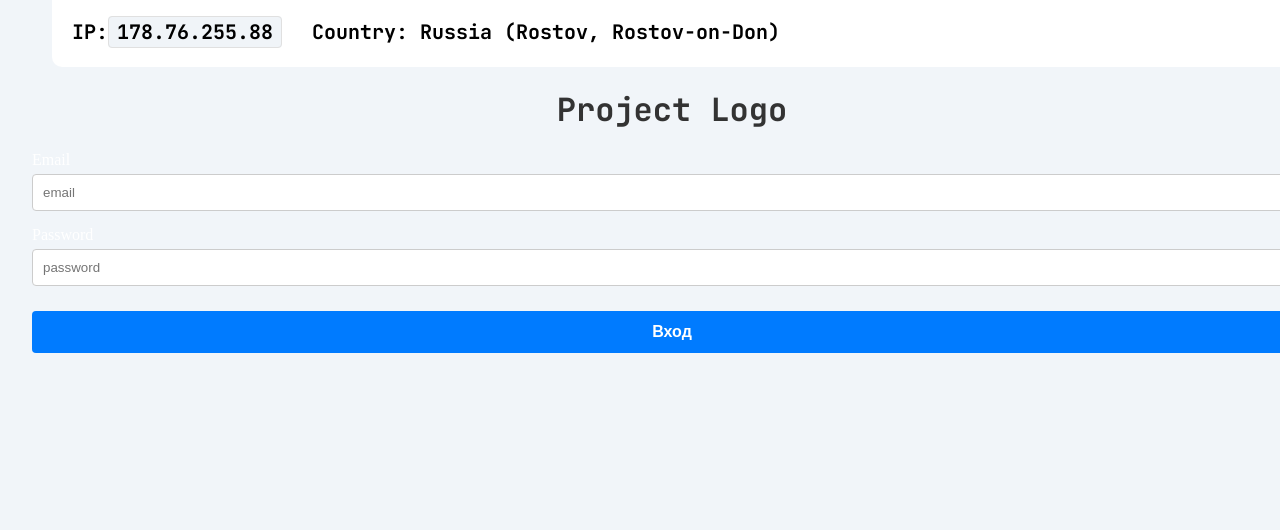
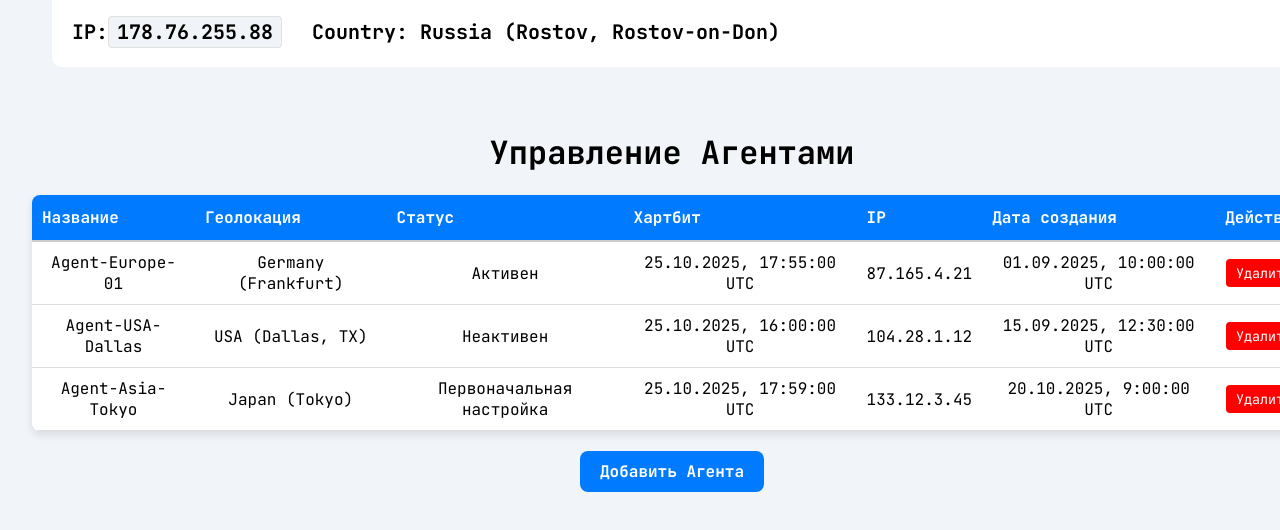
Before and after one commit to ruslantur77/Netcheck, a React (Vite) app in the folder frontend/Aeza-hackathon/: page /agents in a window 1280 px wide. Shown: the top 530 px of the page. Built offline with nearby package versions, Linux system fonts and the light colour scheme; no server answers.

Commit message:
added major functionality for agents

```diff
--- a/frontend/Aeza-hackathon/src/pages/AgentsPage.css
+++ b/frontend/Aeza-hackathon/src/pages/AgentsPage.css
@@ -0,0 +1,22 @@
+/* Добавьте эти стили в ваш глобальный CSS-файл (App.css или index.css) */
+
+.agents-wrapper {
+  display: flex;
+  justify-content: center;
+  align-items: flex-start;
+  min-height: 100vh;
+  /* Убрана margin-top, так как Header уже добавлен */
+}
+
+.agents-page {
+  width: 90vw;
+  max-width: 1280px;
+  /* margin-top: 4rem; // Если Header фиксированный, это нужно, иначе зависит от вашего App.jsx */
+  margin-top: 20px;
+  padding-bottom: 50px;
+}
+
+h1 {
+  color: #000; /* Черный текст */
+  font-family: 'JetBrains Mono', monospace;
+}
--- a/frontend/Aeza-hackathon/src/pages/AgentsPage.jsx
+++ b/frontend/Aeza-hackathon/src/pages/AgentsPage.jsx
@@ -1,185 +1,259 @@
-// src/components/pages/SignInPage.jsx
-import React, { useState } from 'react';
+// src/components/pages/AgentsPage.jsx
+
+import React, { useState, useEffect, useCallback, useMemo } from 'react';
+// import api from '../../utils/api'; // ⚠️ Отключаем реальный API
 import { useNavigate } from 'react-router-dom';
-import axios from 'axios'; // Используем стандартный импорт axios
 
-// --- Заглушки Компонентов (замените на свои реальные компоненты) ---
+// --- Моковые Данные (для демонстрации) ---
+const MOCK_AGENTS_DATA = {
+    items: [
+        {
+            id: 1,
+            name: 'Agent-Europe-01',
+            region: 'Germany (Frankfurt)',
+            local_ip: '192.168.1.10',
+            public_ip: '87.165.4.21',
+            status: 'active', // Активен
+            last_heartbeat: '2025-10-25T17:55:00Z',
+            created_at: '2025-09-01T10:00:00Z',
+        },
+        {
+            id: 2,
+            name: 'Agent-USA-Dallas',
+            region: 'USA (Dallas, TX)',
+            local_ip: '172.16.0.5',
+            public_ip: '104.28.1.12',
+            status: 'inactive', // Неактивен
+            last_heartbeat: '2025-10-25T16:00:00Z',
+            created_at: '2025-09-15T12:30:00Z',
+        },
+        {
+            id: 3,
+            name: 'Agent-Asia-Tokyo',
+            region: 'Japan (Tokyo)',
+            local_ip: '10.0.0.8',
+            public_ip: '133.12.3.45',
+            status: 'setup', // Ожидание
+            last_heartbeat: '2025-10-25T17:59:00Z',
+            created_at: '2025-10-20T09:00:00Z',
+        },
+    ],
+    // Пагинационные поля удалены
+};
+// ------------------------------------------
 
-// 1. Заглушка для Logo
-const Logo = () => <h1 style={{ marginBottom: '20px', color: '#333' }}>Project Logo</h1>;
+// --- Функции-заглушки для форматирования ---
+const formatDate = (dateString) => {
+    if (!dateString) return 'N/A';
+    return new Date(dateString).toLocaleString('ru-RU', { timeZoneName: 'short' });
+};
+// -------------------------------------------
 
-// 2. Заглушка для AuthInput
-// В реальном проекте этот компонент должен управлять состоянием вводом
-const AuthInput = ({ title, type, isWrong, value, onChange }) => (
-  <div style={{ marginBottom: '15px' }}>
-    <label style={{ display: 'block', textAlign: 'left', marginBottom: '5px' }}>
-      {title.charAt(0).toUpperCase() + title.slice(1)}
-    </label>
-    <input
-      type={type}
-      placeholder={title}
-      value={value}
-      onChange={onChange}
+// --- Заглушки Компонентов (без изменений, кроме удаления Pagination) ---
+
+const Table = ({ items, columns, onAction, onItemClick }) => {
+    if (!items || items.length === 0) {
+        return <p style={{ textAlign: 'center', marginTop: '30px', fontFamily: 'JetBrains Mono, monospace' }}>Нет активных агентов.</p>;
+    }
+
+    return (
+        <table style={{
+            width: '100%',
+            borderCollapse: 'collapse',
+            marginTop: '20px',
+            fontFamily: 'JetBrains Mono, monospace',
+            borderRadius: '8px',
+            overflow: 'hidden',
+            boxShadow: '0 4px 8px rgba(0, 0, 0, 0.1)'
+        }}>
+            <thead>
+                <tr style={{
+                    backgroundColor: '#007bff',
+                    color: 'white',
+                    borderBottom: '2px solid #ccc'
+                }}>
+                    {columns.map(col => (
+                        <th key={col.fieldName} style={{
+                            padding: '12px 10px',
+                            textAlign: 'left',
+                            fontWeight: '700'
+                        }}>{col.columnName}</th>
+                    ))}
+                    <th style={{
+                        padding: '12px 10px',
+                        textAlign: 'right',
+                        fontWeight: '700'
+                    }}>Действия</th>
+                </tr>
+            </thead>
+            <tbody>
+                {items.map(item => (
+                    <tr
+                        key={item.id}
                         style={{
-        width: '100%',
-        padding: '10px',
-        border: `1px solid ${isWrong ? 'red' : '#ccc'}`,
+                            borderBottom: '1px solid #ddd',
+                            cursor: 'pointer',
+                            transition: 'background-color 0.2s',
+                            backgroundColor: 'white',
+                        }}
+                        onMouseEnter={(e) => e.currentTarget.style.backgroundColor = '#f0f0f0'}
+                        onMouseLeave={(e) => e.currentTarget.style.backgroundColor = 'white'}
+                        onClick={() => onItemClick(item)}
+                    >
+                        {columns.map(col => (
+                            <td key={col.fieldName} style={{ padding: '10px', color: '#000' }}>
+                                {col.formatter ? col.formatter(item) : item[col.fieldName]}
+                            </td>
+                        ))}
+                        <td style={{ padding: '10px', textAlign: 'right' }}>
+                            <button
+                                onClick={(e) => { e.stopPropagation(); onAction(item.id, 'delete'); }}
+                                style={{
+                                    backgroundColor: 'red',
+                                    color: 'white',
+                                    border: 'none',
+                                    padding: '5px 10px',
                                     borderRadius: '4px',
-        boxSizing: 'border-box',
+                                    cursor: 'pointer',
+                                    fontFamily: 'JetBrains Mono, monospace'
                                 }}
-    />
-  </div>
+                            >
+                                Удалить
+                            </button>
+                        </td>
+                    </tr>
+                ))}
+            </tbody>
+        </table>
     );
+};
 
-// 3. Заглушка для ErrorMessage
 const ErrorMessage = ({ message }) => (
-  <p style={{ color: 'red', marginBottom: '15px', fontSize: '0.9em' }}>
+    <p style={{ color: 'red', marginBottom: '15px', fontSize: '0.9em', fontFamily: 'JetBrains Mono, monospace' }}>
         {message}
     </p>
 );
 
-// 4. Заглушка для Button (Стилизован в синем цвете)
-const Button = ({ title, type, loading, onClick }) => (
+const Button = ({ title, onClick, disabled = false }) => (
     <button
-    type={type}
-    disabled={loading}
         onClick={onClick}
+        disabled={disabled}
         style={{
-      width: '100%',
-      padding: '12px',
-      backgroundColor: '#007bff', // Синий цвет
+            padding: '10px 20px',
+            backgroundColor: '#007bff',
             color: 'white',
             border: 'none',
-      borderRadius: '4px',
-      cursor: loading ? 'not-allowed' : 'pointer',
+            borderRadius: '8px',
+            cursor: disabled ? 'not-allowed' : 'pointer',
             fontSize: '1em',
             fontWeight: 'bold',
-      marginTop: '10px',
-      opacity: loading ? 0.6 : 1,
-      transition: 'background-color 0.3s',
+            marginTop: '20px',
+            fontFamily: 'JetBrains Mono, monospace',
         }}
     >
-    {loading ? 'Загрузка...' : title}
+        {title}
     </button>
 );
 
-// --- Основной Компонент SignInPage ---
+// Компонент Pagination удален, так как пагинация больше не используется.
 
-const ERROR_MESSAGES = {
-  400: 'Неверный формат запроса. Проверьте введённые данные.',
-  422: 'Неверный формат запроса. Проверьте введённые данные.',
-  401: 'Неправильный логин или пароль.',
-  404: 'Сервис авторизации недоступен.',
-  500: 'Ошибка на сервере. Попробуйте позже.',
+// --- КОНФИГУРАЦИЯ СТОЛБЦОВ ---
+const AGENT_COLUMNS = [
+    { fieldName: 'name', columnName: 'Название' },
+    { fieldName: 'region', columnName: 'Геолокация' },
+    {
+        fieldName: 'status',
+        columnName: 'Статус',
+        formatter: (item) => {
+            if (item.status === 'active') return 'Активен';
+            if (item.status === 'inactive') return 'Неактивен';
+            if (item.status === 'setup') return 'Первоначальная настройка';
+            return 'N/A';
+        }
+    },
+    {
+        fieldName: 'last_heartbeat',
+        columnName: 'Хартбит',
+        formatter: (item) => formatDate(item.last_heartbeat)
+    },
+    { fieldName: 'public_ip', columnName: 'IP' },
+    {
+        fieldName: 'created_at',
+        columnName: 'Дата создания',
+        formatter: (item) => formatDate(item.created_at)
+    },
+];
+
+function AgentsPage() {
+    const navigate = useNavigate();
+
+    // 💡 Упрощенное состояние: только список агентов
+    const [agents, setAgents] = useState([]);
+
+    const [errorMessage, setErrorMessage] = useState('');
+    const [activeAgent, setActiveAgent] = useState(null);
+
+    // --- Логика Загрузки: загружаем все данные сразу (без пагинации) ---
+    const loadAgents = useCallback(async () => {
+        // Симулируем задержку сети
+        await new Promise(resolve => setTimeout(resolve, 500));
+
+        // Загружаем все items
+        setAgents(MOCK_AGENTS_DATA.items);
+        setErrorMessage('');
+    }, []);
+
+    // --- Обработчики действий (заглушки) ---
+
+    const openCreateModal = () => {
+        console.log('Кнопка "Добавить Агента" нажата. Открываем модалку...');
+        setActiveAgent({});
     };
 
-function SignInPage() {
-  const navigate = useNavigate();
-
-  // Состояния для полей ввода
-  const [email, setEmail] = useState('');
-  const [password, setPassword] = useState('');
-
-  // Состояния для ошибок валидации
-  const [emailWrong, setEmailWrong] = useState(false);
-  const [passwordWrong, setPasswordWrong] = useState(false);
-
-  // Состояние для загрузки и общей ошибки
-  const [loading, setLoading] = useState(false);
-  const [errorMessage, setErrorMessage] = useState('');
-
-  // Валидация полей
-  const validateFields = () => {
-    const isEmailValid = !!email.trim();
-    const isPasswordValid = !!password.trim();
-
-    setEmailWrong(!isEmailValid);
-    setPasswordWrong(!isPasswordValid);
-
-    return isEmailValid && isPasswordValid;
+    const handleShowAgent = (agent) => {
+        console.log('Клик по агенту:', agent);
+        setActiveAgent({ ...agent });
     };
 
-  // Обработка отправки формы
-  const handleSubmit = async (event) => {
-    event.preventDefault();
+    const handleAgentDelete = (id) => {
+        if (!window.confirm(`[МОК] Вы уверены, что хотите удалить агента ID: ${id}?`)) return;
 
-    // Сброс предыдущих ошибок
-    setEmailWrong(false);
-    setPasswordWrong(false);
-    setErrorMessage('');
+        console.log(`[МОК] Удаляем агента ${id}...`);
 
-    if (!validateFields()) return;
+        const updatedItems = agents.filter(item => item.id !== id);
+        setAgents(updatedItems);
 
-    setLoading(true);
-
-    try {
-      // Использование FormData для отправки данных (как в оригинальном Vue коде)
-      const form = new FormData();
-      form.append('username', email); // Обратите внимание: Vue использовал 'username' для email
-      form.append('password', password);
-
-      // Предполагая, что ваш axios настроен для baseURL. Если нет, используйте полный URL.
-      const response = await axios.post('/api/auth/login', form, {
-        headers: { 'Content-Type': 'application/x-www-form-urlencoded' }
-      });
-
-      // Успешный вход
-      const accessToken = response.data.access_token;
-      localStorage.setItem('token', accessToken);
-
-      // Настройка заголовка Authorization для всех последующих запросов
-      axios.defaults.headers.common['Authorization'] = `Bearer ${accessToken}`;
-
-      // Перенаправление на страницу агентов (или куда нужно, например, /agents)
-      navigate('/agents');
-    } catch (err) {
-      // Отображение ошибок валидации для полей
-      setEmailWrong(true);
-      setPasswordWrong(true);
-
-      // Обработка ошибок сервера
-      if (err.response) {
-        const status = err.response.status;
-        setErrorMessage(
-          ERROR_MESSAGES[status] || 'Произошла неизвестная ошибка.'
-        );
-      } else {
-        setErrorMessage('Не удалось подключиться к серверу.');
-      }
-    } finally {
-      setLoading(false);
-    }
+        setErrorMessage(`[МОК] Агент ${id} удален! (В консоли)`);
+        setActiveAgent(null);
     };
 
+    useEffect(() => {
+        loadAgents();
+    }, [loadAgents]);
+
     return (
-    <div className="auth-wrapper">
-      <div className="auth-page">
-        <Logo />
-        <form noValidate onSubmit={handleSubmit}>
-          <AuthInput
-            title="email"
-            type="email"
-            isWrong={emailWrong}
-            value={email}
-            onChange={(e) => setEmail(e.target.value)}
-          />
-          <AuthInput
-            title="password"
-            type="password"
-            isWrong={passwordWrong}
-            value={password}
-            onChange={(e) => setPassword(e.target.value)}
-          />
+        <div className="agents-wrapper">
+
+            <div className="agents-page">
+                <h1 style={{ fontFamily: 'JetBrains Mono, monospace', color: '#000', marginTop: '4rem' }}>Управление Агентами</h1>
 
                 {errorMessage && <ErrorMessage message={errorMessage} />}
 
-          <Button title="Вход" type="submit" loading={loading} />
+                <Table
+                    items={agents} // Используем обновленный state
+                    columns={AGENT_COLUMNS}
+                    onItemClick={handleShowAgent}
+                    onAction={handleAgentDelete}
+                />
 
-          {/* Удален блок регистрации, как вы просили */}
-        </form>
+                <Button
+                    title="Добавить Агента"
+                    onClick={openCreateModal}
+                />
+
             </div>
         </div>
     );
 }
 
-export default SignInPage;
+export default AgentsPage;
```
Lines whose indentation alone changed are shown as unchanged.
